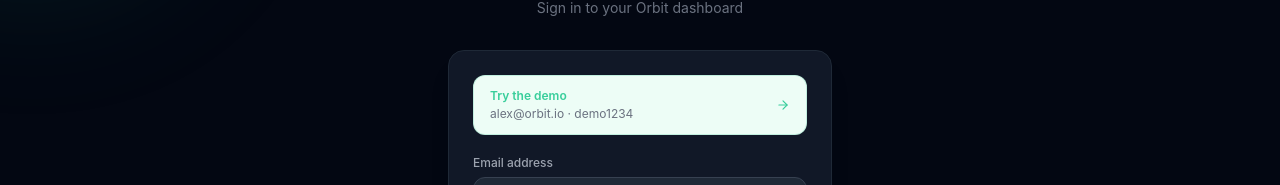
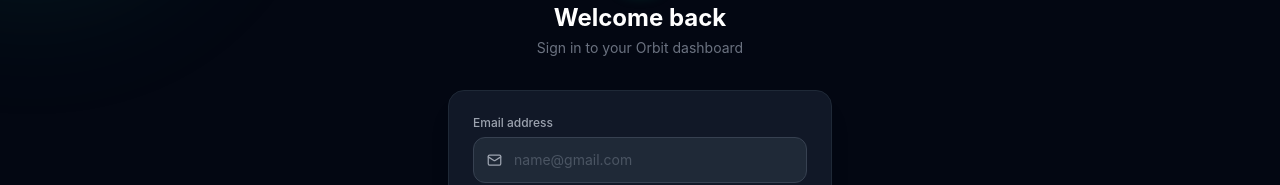
Before and after one commit to gitab01/Orbit-Analytics-Dashboard, a Next.js app: page /login in a window 1280 px wide. Shown: the part 224-409 px from the top of the page. Built offline with nearby package versions, Linux system fonts and the light colour scheme; no server answers; the database is empty.

Commit message:
feat: remove Try the demo button from login page

```diff
--- a/src/app/login/page.tsx
+++ b/src/app/login/page.tsx
@@ -47,8 +47,6 @@
     finally { setLoading(false); }
   };
 
-  const fillDemo = () => { setEmail("alex@orbit.io"); setPassword("demo1234"); setError(""); setFieldErrors({}); };
-
   const inputBase = "w-full px-4 py-3 text-sm rounded-xl border transition-all bg-gray-50 dark:bg-gray-800 text-gray-900 dark:text-white placeholder-gray-400 dark:placeholder-gray-600 focus:outline-none focus:ring-1";
   const inputOk   = "border-gray-200 dark:border-gray-700 focus:border-brand-500 focus:ring-brand-500/30";
   const inputErr  = "border-red-400 dark:border-red-500/60 focus:border-red-500 focus:ring-red-500/20";
@@ -75,16 +73,6 @@
         </div>
 
         <div className="rounded-2xl p-6 shadow-xl bg-white dark:bg-gray-900 border border-gray-200 dark:border-gray-800">
-
-          {/* Demo shortcut */}
-          <button onClick={fillDemo} type="button"
-            className="w-full mb-5 flex items-center justify-between px-4 py-3 rounded-xl border transition-colors group bg-brand-50 dark:bg-brand-500/8 border-brand-200 dark:border-brand-500/20 hover:bg-brand-100 dark:hover:bg-brand-500/15">
-            <div className="text-left">
-              <p className="text-xs font-semibold text-brand-700 dark:text-brand-400">Try the demo</p>
-              <p className="text-xs text-gray-500 mt-0.5">alex@orbit.io · demo1234</p>
-            </div>
-            <ArrowRight size={14} className="text-brand-600 dark:text-brand-400 group-hover:translate-x-0.5 transition-transform" />
-          </button>
 
           <form onSubmit={handleSubmit} noValidate className="space-y-4">
 
```
